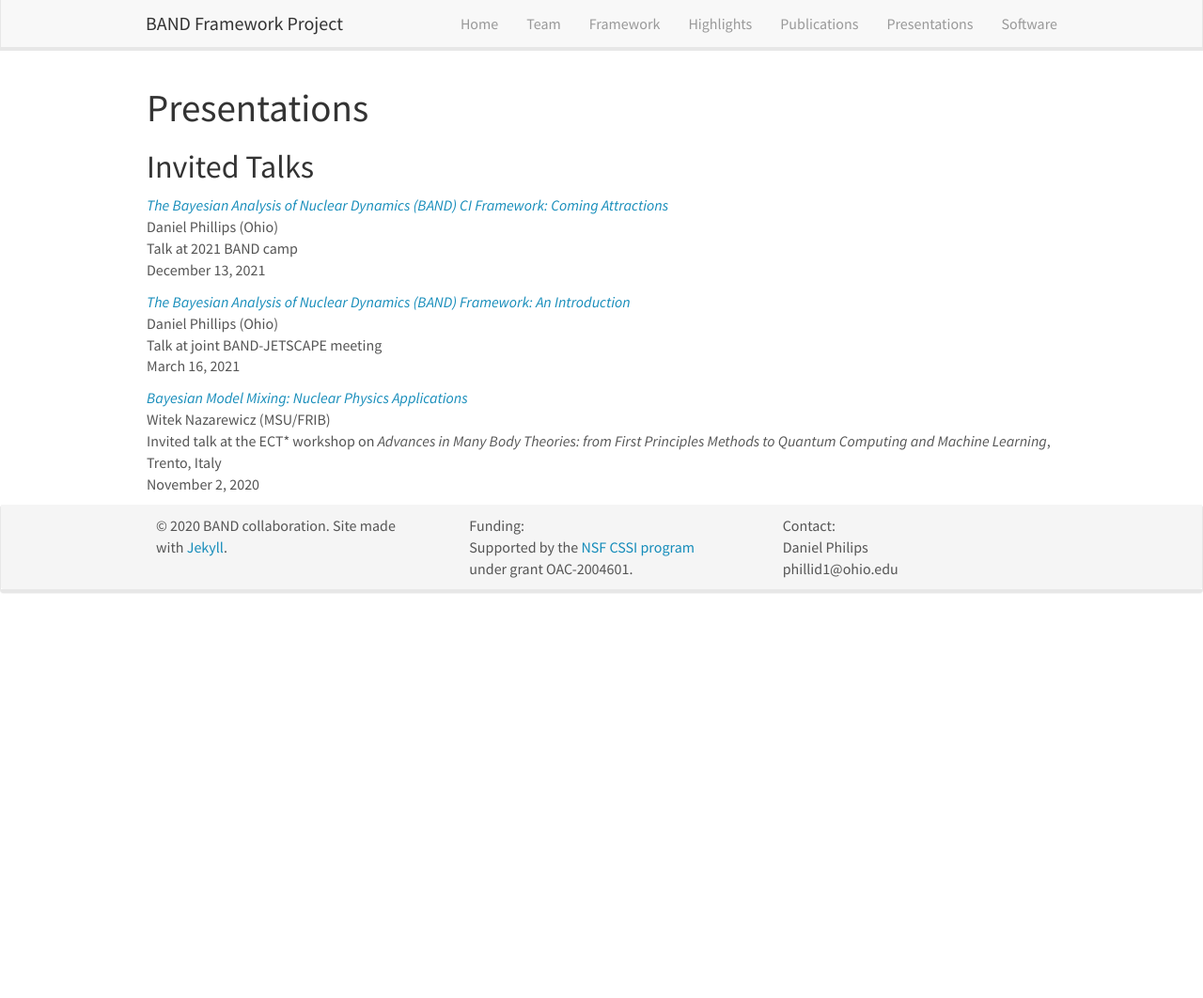
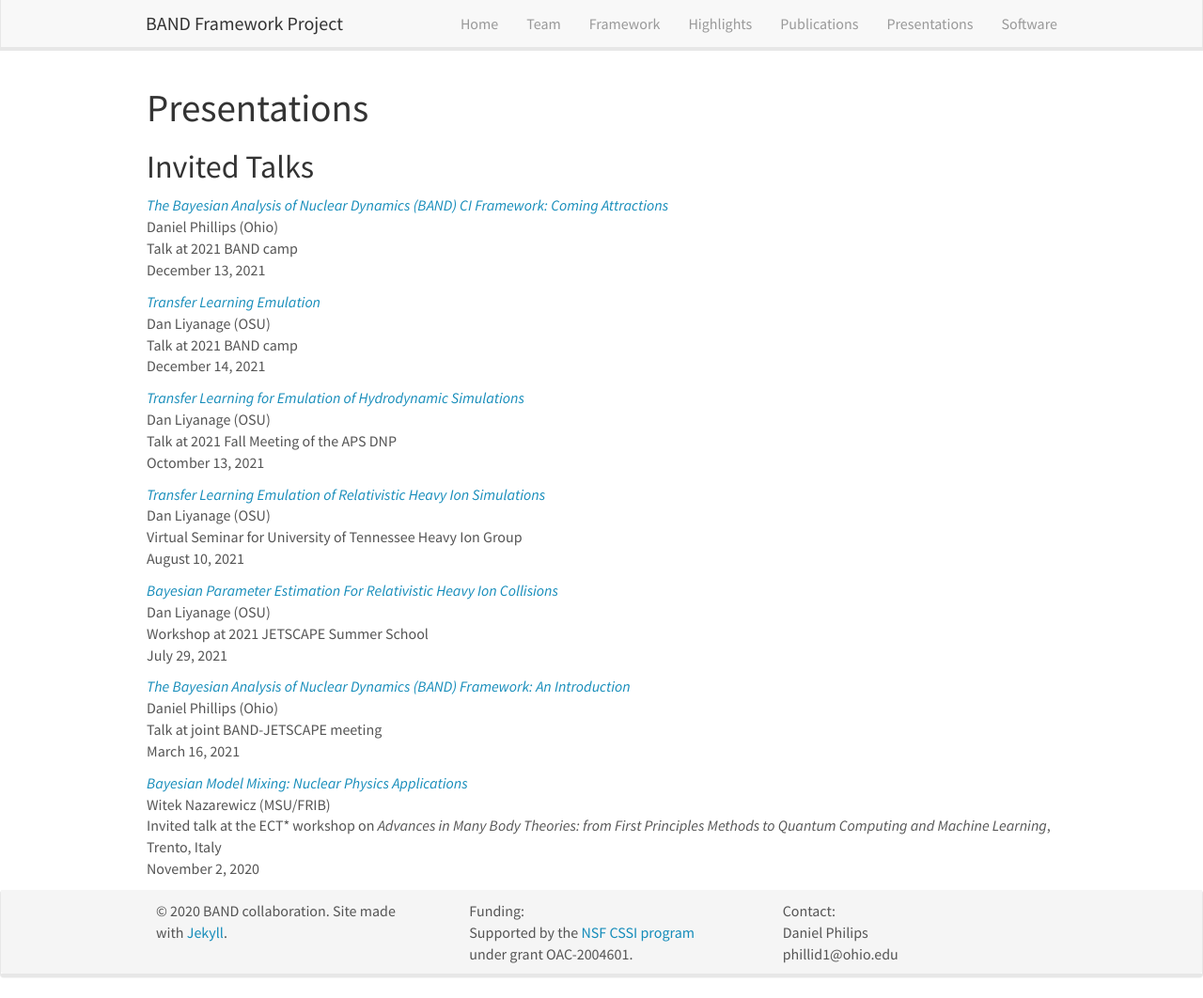
Before and after one commit to bandframework/bandframework.github.io, a Jekyll site: the page built from _pages/presentations.md, in a window 1280 px wide and 1062 px high. Shown: the whole window at 94% size. Built offline with Jekyll 4.4.1, drawn with Linux system fonts in a browser that asks for light colours; nearby versions of some CDN libraries.

Commit message:
Talks and workshops from Liyanage

```diff
--- a/_data/presentations.yml
+++ b/_data/presentations.yml
@@ -7,6 +7,55 @@
   presenter: Daniel Phillips (Ohio)
   link:
     url: https://www.dropbox.com/s/xqansckrp950isv/BANDComingAttractions.pdf?dl=0
+  highlight: 0
+  news2:
+
+- title: "Transfer Learning Emulation"
+  image:
+  location: >
+    Talk at 2021 BAND camp
+  date: >
+    December 14, 2021
+  presenter: Dan Liyanage (OSU)
+  link:
+    url: https://indico.frib.msu.edu/event/47/sessions/55/#20211214
+  highlight: 0
+  news2:
+
+- title: "Transfer Learning for Emulation of Hydrodynamic Simulations"
+  image:
+  location: >
+    Talk at 2021 Fall Meeting of the APS DNP
+  date: >
+    Octomber 13, 2021
+  presenter: Dan Liyanage (OSU)
+  link:
+    url: https://meetings.aps.org/Meeting/DNP21/Session/KH.3
+  highlight: 0
+  news2:
+
+
+- title: "Transfer Learning Emulation of Relativistic Heavy Ion Simulations"
+  image:
+  location: >
+    Virtual Seminar for University of Tennessee Heavy Ion Group
+  date: >
+    August 10, 2021
+  presenter: Dan Liyanage (OSU)
+  link:
+    url: https://www.dropbox.com/s/cb9nktby9t59l4g/TL_talk_UTenn.pdf?dl=0
+  highlight: 0
+  news2:
+
+- title: "Bayesian Parameter Estimation For Relativistic Heavy Ion Collisions"
+  image:
+  location: >
+    Workshop at 2021 JETSCAPE Summer School
+  date: >
+    July 29, 2021
+  presenter: Dan Liyanage (OSU)
+  link:
+    url: https://www.youtube.com/watch?v=MCdzAZQBnhc&t=1684s
   highlight: 0
   news2:
 
```
